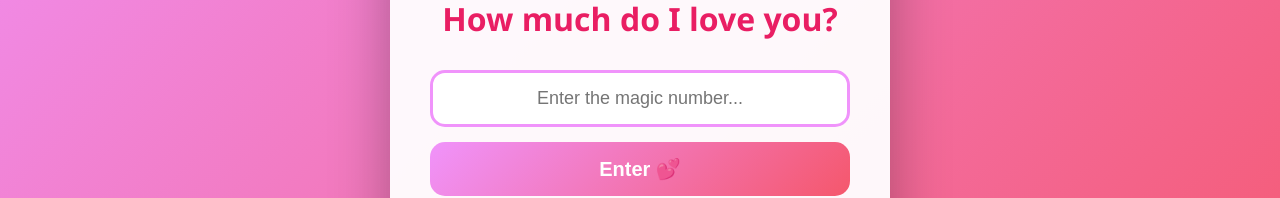
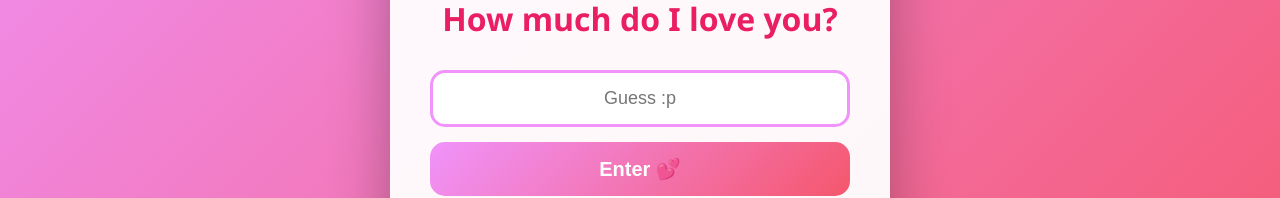
Before and after one commit to TanvirMahmudTushar/happy-birthday-prettykitty, a plain HTML site: page index.html in a window 1280 px wide. Shown: the part 349-547 px from the top of the page. Drawn offline with Linux system fonts and the light colour scheme.

Commit message:
🎯 Update initial placeholder to match playful style: 'Guess :p'

```diff
--- a/index.html
+++ b/index.html
@@ -13,7 +13,7 @@
             <div class="heart-icon">💝</div>
             <h1 class="password-title">How much do I love you?</h1>
             <div class="input-group">
-                <input type="text" id="password-input" placeholder="Enter the magic number..." autocomplete="off">
+                <input type="text" id="password-input" placeholder="Guess :p" autocomplete="off">
                 <button id="submit-btn" onclick="checkPassword()">Enter 💕</button>
             </div>
             <p class="hint">✨ ✨</p>
```
